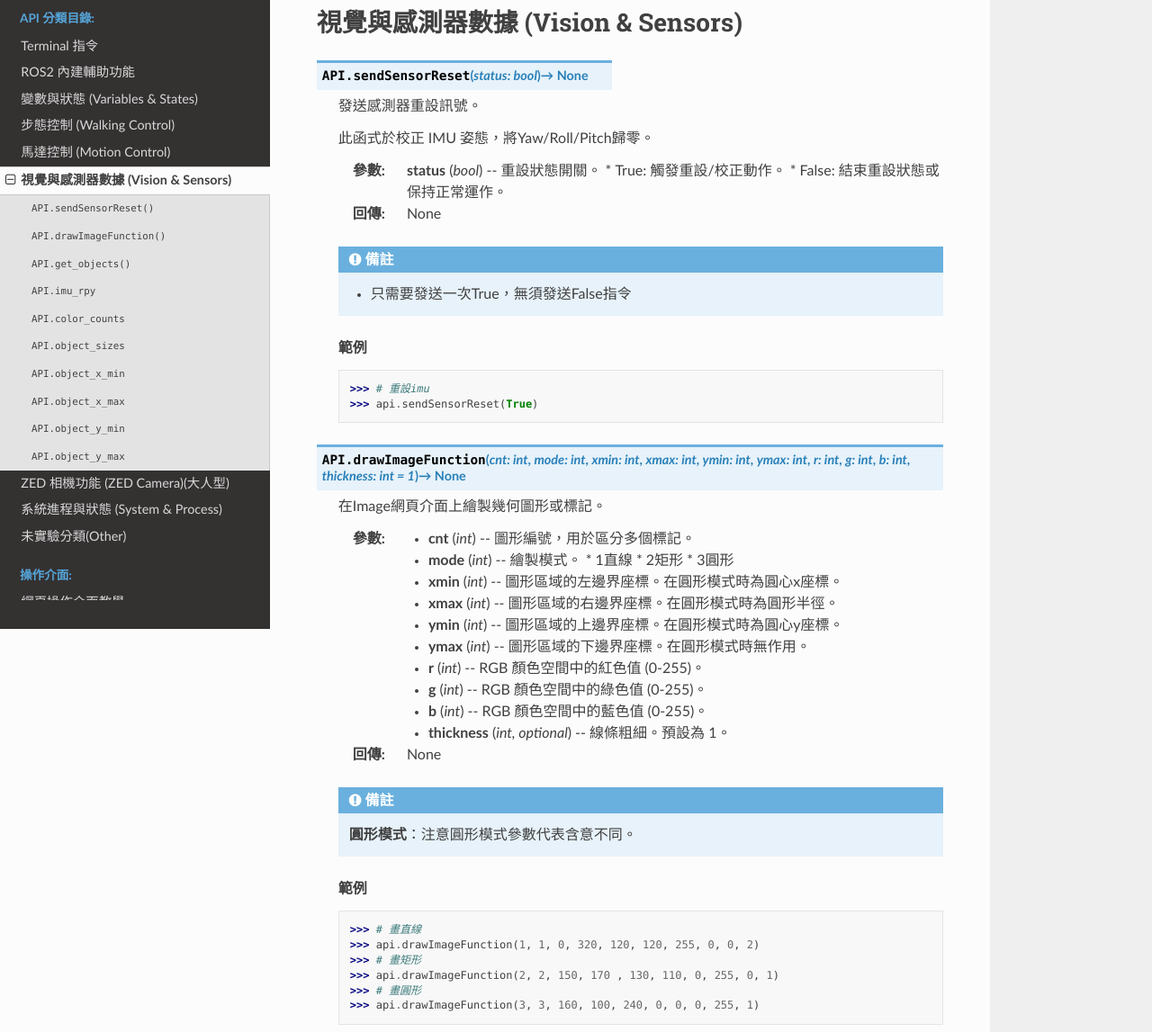
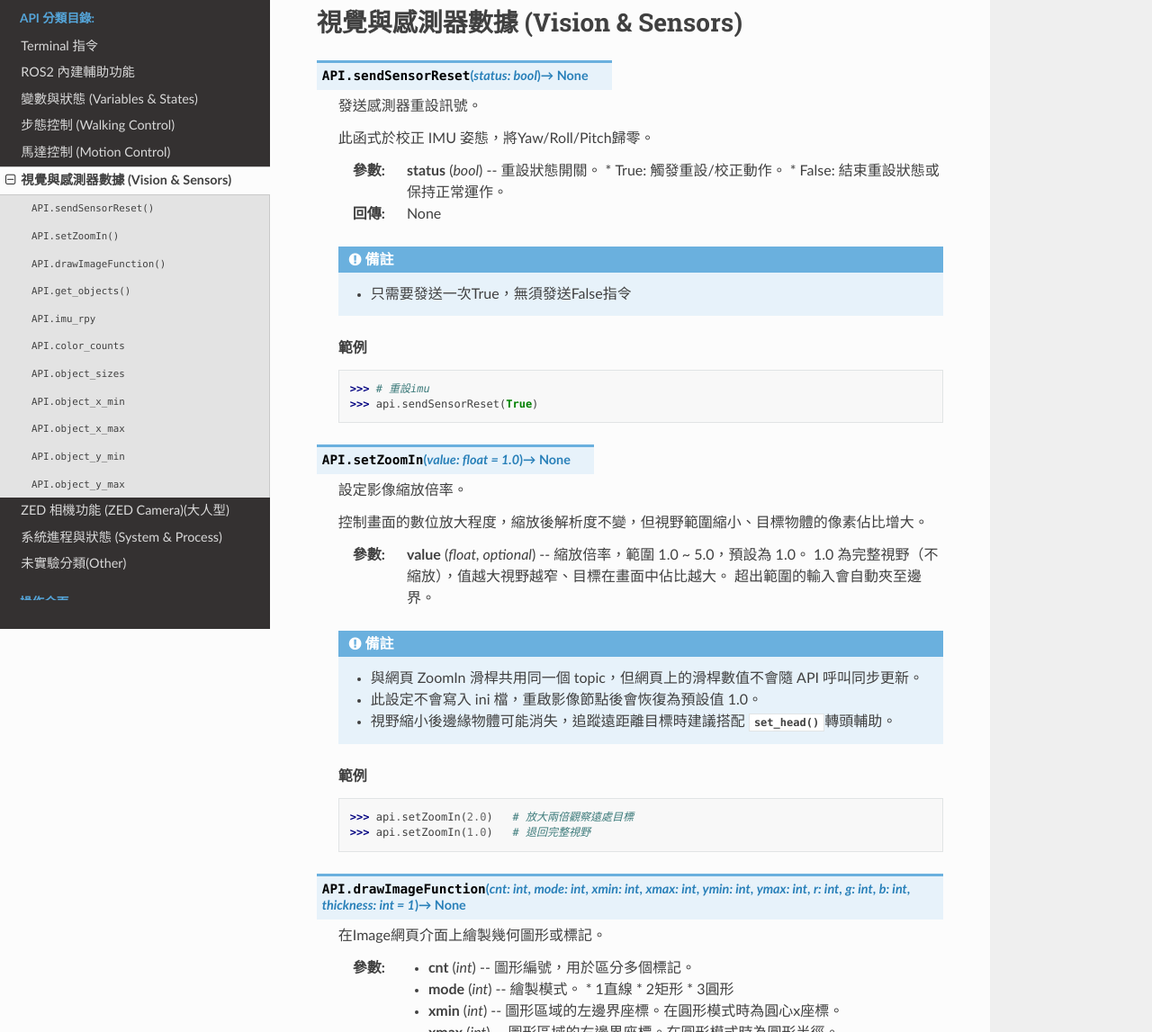
Before and after one commit to tkuiclabwhite/TKU-ICLAB-ROS2-API, a plain HTML site: page VisionSensors.html in a window 1280 px wide. Shown: the part 101-1248 px from the top of the page at 90% size. Drawn offline with Linux system fonts and the light colour scheme.

Commit message:
Add files via upload

```diff
--- a/VisionSensors.html
+++ b/VisionSensors.html
@@ -55,6 +55,7 @@
 <li class="toctree-l1"><a class="reference internal" href="Motion.html">馬達控制 (Motion Control)</a></li>
 <li class="toctree-l1 current"><a class="current reference internal" href="#">視覺與感測器數據 (Vision &amp; Sensors)</a><ul>
 <li class="toctree-l2"><a class="reference internal" href="#API.API.sendSensorReset"><code class="docutils literal notranslate"><span class="pre">API.sendSensorReset()</span></code></a></li>
+<li class="toctree-l2"><a class="reference internal" href="#API.API.setZoomIn"><code class="docutils literal notranslate"><span class="pre">API.setZoomIn()</span></code></a></li>
 <li class="toctree-l2"><a class="reference internal" href="#API.API.drawImageFunction"><code class="docutils literal notranslate"><span class="pre">API.drawImageFunction()</span></code></a></li>
 <li class="toctree-l2"><a class="reference internal" href="#API.API.get_objects"><code class="docutils literal notranslate"><span class="pre">API.get_objects()</span></code></a></li>
 <li class="toctree-l2"><a class="reference internal" href="#API.API.imu_rpy"><code class="docutils literal notranslate"><span class="pre">API.imu_rpy</span></code></a></li>
@@ -148,6 +149,33 @@
 <p class="rubric">範例</p>
 <div class="doctest highlight-default notranslate"><div class="highlight"><pre><span></span><span class="gp">&gt;&gt;&gt; </span><span class="c1"># 重設imu</span>
 <span class="gp">&gt;&gt;&gt; </span><span class="n">api</span><span class="o">.</span><span class="n">sendSensorReset</span><span class="p">(</span><span class="kc">True</span><span class="p">)</span>
+</pre></div>
+</div>
+</dd></dl>
+
+<dl class="py method">
+<dt class="sig sig-object py" id="API.API.setZoomIn">
+<span class="sig-prename descclassname"><span class="pre">API.</span></span><span class="sig-name descname"><span class="pre">setZoomIn</span></span><span class="sig-paren">(</span><em class="sig-param"><span class="n"><span class="pre">value</span></span><span class="p"><span class="pre">:</span></span><span class="w"> </span><span class="n"><span class="pre">float</span></span><span class="w"> </span><span class="o"><span class="pre">=</span></span><span class="w"> </span><span class="default_value"><span class="pre">1.0</span></span></em><span class="sig-paren">)</span> <span class="sig-return"><span class="sig-return-icon">&#x2192;</span> <span class="sig-return-typehint"><span class="pre">None</span></span></span><a class="headerlink" href="#API.API.setZoomIn" title="連結到這個定義"></a></dt>
+<dd><p>設定影像縮放倍率。</p>
+<p>控制畫面的數位放大程度，縮放後解析度不變，但視野範圍縮小、目標物體的像素佔比增大。</p>
+<dl class="field-list simple">
+<dt class="field-odd">參數<span class="colon">:</span></dt>
+<dd class="field-odd"><p><strong>value</strong> (<em>float</em><em>, </em><em>optional</em>) -- 縮放倍率，範圍 1.0 ~ 5.0，預設為 1.0。
+1.0 為完整視野（不縮放），值越大視野越窄、目標在畫面中佔比越大。
+超出範圍的輸入會自動夾至邊界。</p>
+</dd>
+</dl>
+<div class="admonition note">
+<p class="admonition-title">備註</p>
+<ul class="simple">
+<li><p>與網頁 ZoomIn 滑桿共用同一個 topic，但網頁上的滑桿數值不會隨 API 呼叫同步更新。</p></li>
+<li><p>此設定不會寫入 ini 檔，重啟影像節點後會恢復為預設值 1.0。</p></li>
+<li><p>視野縮小後邊緣物體可能消失，追蹤遠距離目標時建議搭配 <code class="xref py py-meth docutils literal notranslate"><span class="pre">set_head()</span></code>轉頭輔助。</p></li>
+</ul>
+</div>
+<p class="rubric">範例</p>
+<div class="doctest highlight-default notranslate"><div class="highlight"><pre><span></span><span class="gp">&gt;&gt;&gt; </span><span class="n">api</span><span class="o">.</span><span class="n">setZoomIn</span><span class="p">(</span><span class="mf">2.0</span><span class="p">)</span>   <span class="c1"># 放大兩倍觀察遠處目標</span>
+<span class="gp">&gt;&gt;&gt; </span><span class="n">api</span><span class="o">.</span><span class="n">setZoomIn</span><span class="p">(</span><span class="mf">1.0</span><span class="p">)</span>   <span class="c1"># 退回完整視野</span>
 </pre></div>
 </div>
 </dd></dl>
```
Also changed, not shown: genindex.html (+2 -0 lines), searchindex.js, 1 other file.
